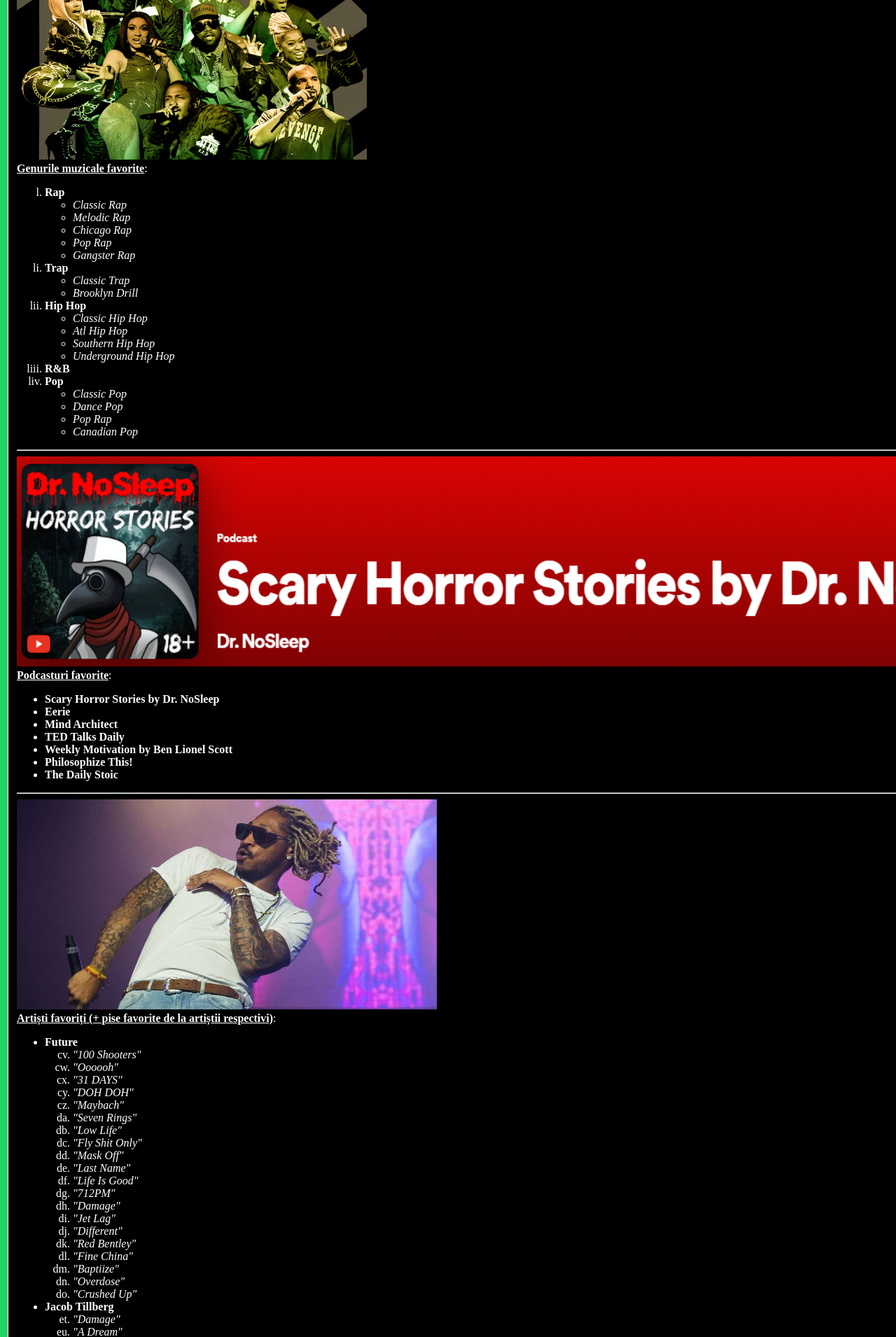
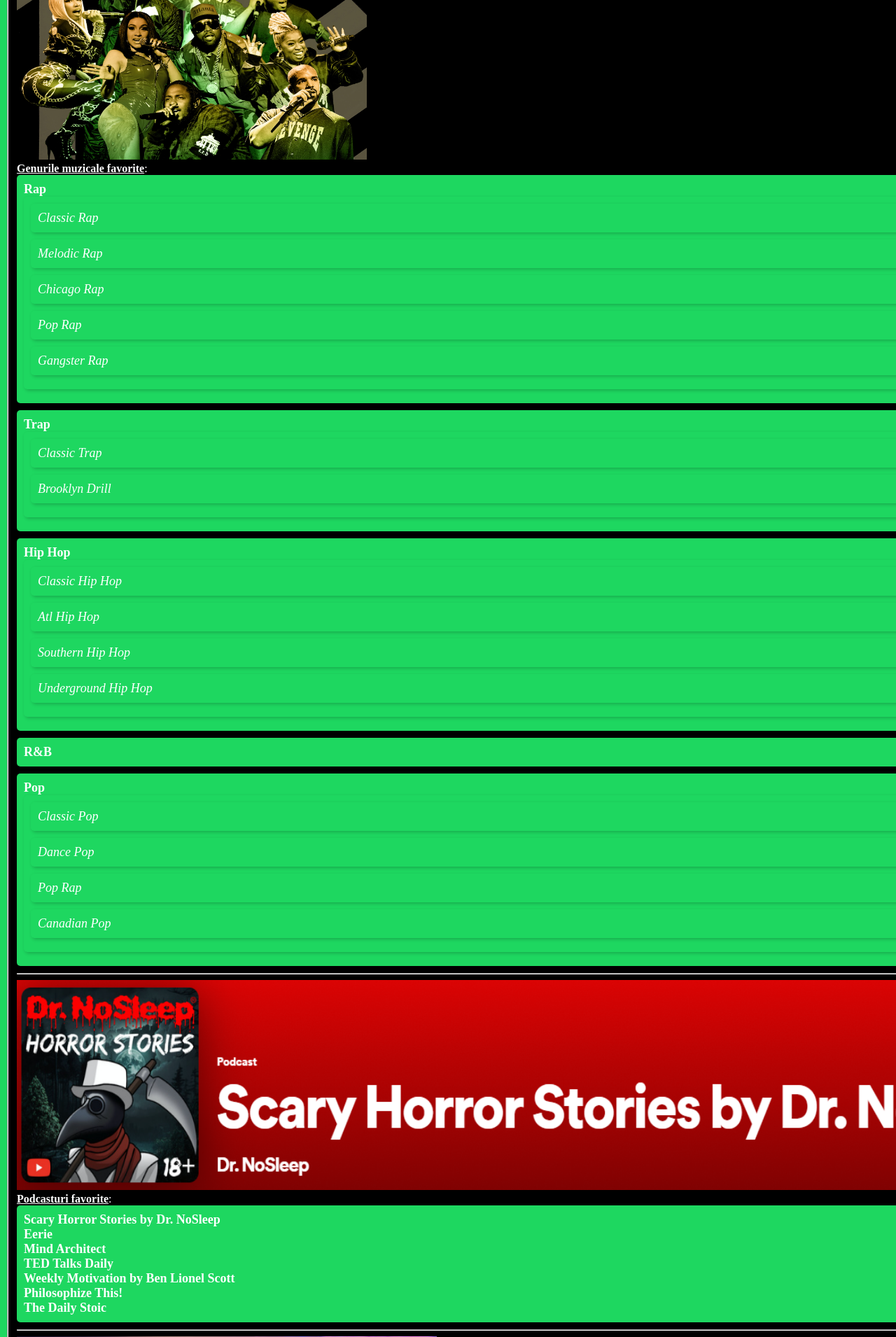
Before and after one commit to Ampersand25/Web-Programming, a PHP site: page / in a window 1280 px wide; the page is wider, and only the part inside the window is pictured. Shown: the part 2872-4782 px from the top of that part at 70% size. Run offline with PHP 8.4, Linux system fonts and the light colour scheme.

Commit message:
Changed the design of the list elements

```diff
--- a/HTML/Lab1HTML5/index.html
+++ b/HTML/Lab1HTML5/index.html
@@ -316,7 +316,7 @@
                 <embed type="image/png" src="./Images/rap.png" width="500" height="300">
                  <br>
                 <span><strong><u>Genurile muzicale favorite</u></strong>:</span>
-                <ol style="list-style-type:lower-roman;" start="50">
+                <ol style="list-style-type:none;" start="50">
                     <li><b>Rap</b>
                         <ul>
                             <li><i>Classic Rap</i></li>
@@ -381,7 +381,7 @@
                 <span><strong><u>Artiști favoriți (+ pise favorite de la artiștii respectivi)</u></strong>:</span>
                 <ul>
                     <li><b>Future</b>
-                        <ol style="list-style-type:lower-alpha;" start="100">
+                        <ol style="list-style-type:none;" start="100">
                             <li><i>"100 Shooters"</i></li>
                             <li><i>"Oooooh"</i></li>
                             <li><i>"31 DAYS"</i></li>
@@ -406,7 +406,7 @@
                     </li>
 
                     <li><b>Jacob Tillberg</b>
-                        <ol style="list-style-type:lower-alpha;" start="150">
+                        <ol style="list-style-type:none;" start="150">
                             <li><i>"Damage"</i></li>
                             <li><i>"A Dream"</i></li>
                             <li><i>"Last Kiss"</i></li>
@@ -420,7 +420,7 @@
                     </li>
 
                     <li><b>Linkin Park</b>
-                        <ol style="list-style-type:lower-alpha;" start="15">
+                        <ol style="list-style-type:none;" start="15">
                             <li><i>"LOST IN THE ECHO"</i></li>
                             <li><i>"Breaking the Habit"</i></li>
                             <li><i>"Papercut"</i></li>
@@ -436,7 +436,7 @@
                     </li>
 
                     <li><b>Post Malone</b>
-                        <ol style="list-style-type:lower-alpha;" start="500">
+                        <ol style="list-style-type:none;" start="500">
                             <li><i>"Congratulations"</i></li>
                             <li><i>"Big Lie"</i></li>
                             <li><i>"I Fall Apart"</i></li>
@@ -452,7 +452,7 @@
                     </li>
 
                     <li><b>Drake</b>
-                        <ol style="list-style-type:lower-alpha;" start="250">
+                        <ol style="list-style-type:none;" start="250">
                             <li><i>"Money In The Grave"</i></li>
                             <li><i>"Girls Want Girls"</i></li>
                             <li><i>"In The Bible"</i></li>
@@ -473,7 +473,7 @@
             <br>
             <div title="Most Listened Playlists By The User" id="cele_mai_ascultate_playlisturi">
                 <span><strong><u>Playlist-uri favorite</u></strong>:</span>
-                <ul style="list-style-type:square;">
+                <ul style="list-style-type:none;">
                     <li><b>Warehouse Party</b></li>
                     <li><b>New Music Weekly | Monstercat</b></li>
                     <li><b>MrSuicideSheep Favourites</b></li>
@@ -493,9 +493,9 @@
             <br>
             <div title="Most Listened Songs By The User" id="cele_mai_ascultate_pise">
                 <span><strong><u>Piese favorite</u></strong>:</span>
-                <ol style="list-style-type:lower-greek;" start="35">
+                <ol style="list-style-type:none;" start="35">
                     <li><b>Not In The Mood (feat. Fivio Foreign & Kay Flock)</b>
-                        <ol style="list-style-type:lower-latin;" start="750">
+                        <ol style="list-style-type:none;" start="750">
                             <li><i>Lil Tjay</i></li>
                             <li><i>Fivio Foreign</i></li>
                             <li><i>Kay Flock</i></li>
@@ -503,21 +503,21 @@
                     </li>
 
                     <li><b>Can't Go (feat. Ty Dolla $ign)</b>
-                        <ol style="list-style-type:lower-latin;" start="175">
+                        <ol style="list-style-type:none;" start="175">
                             <li><i>UnoTheActivist</i></li>
                             <li><i>Ty Dolla $ign</i></li>
                         </ol>
                     </li>
 
                     <li><b>Ambition</b>
-                        <ol style="list-style-type:lower-latin;" start="235">
+                        <ol style="list-style-type:none;" start="235">
                             <li><i>Fivio Foreign</i></li>
                             <li><i>Lil Tjay</i></li>
                         </ol>
                     </li>
 
                     <li><b>Jet Lag (feat. Young Scooter)</b>
-                        <ol style="list-style-type:lower-latin;" start="65">
+                        <ol style="list-style-type:none;" start="65">
                             <li><i>Future</i></li>
                             <li><i>Juice WRLD</i></li>
                             <li><i>Young Scooter</i></li>
@@ -525,7 +525,7 @@
                     </li>
 
                     <li><b>Frostbite (Remix) (feat. Offset & Rich The Kid)</b>
-                        <ol style="list-style-type:lower-latin;" start="35">
+                        <ol style="list-style-type:none;" start="35">
                             <li><i>Preme</i></li>
                             <li><i>Offset</i></li>
                             <li><i>Rich The Kid</i></li>
@@ -533,13 +533,13 @@
                     </li>
 
                     <li><b>Gangstas</b>
-                        <ol style="list-style-type:lower-latin;" start="90">
+                        <ol style="list-style-type:none;" start="90">
                             <li><i>Pop Smoke</i></li>
                         </ol>
                     </li>
 
                     <li><b>Froze Up (feat. SOB X RBE)</b>
-                        <ol style="list-style-type:lower-latin;" start="5">
+                        <ol style="list-style-type:none;" start="5">
                             <li><i>Berner</i></li>
                             <li><i>Mozzy</i></li>
                             <li><i>SOB X RBE</i></li>
@@ -547,21 +547,21 @@
                     </li>
 
                     <li><b>Can't Let The World In</b>
-                        <ol style="list-style-type:lower-latin;" start="40">
+                        <ol style="list-style-type:none;" start="40">
                             <li><i>Rich The Kid</i></li>
                             <li><i>YoungBoy Never Broke Again</i></li>
                         </ol>
                     </li>
 
                     <li><b>Enjoy Yourself (feat. Karol G)</b>
-                        <ol style="list-style-type:lower-latin;" start="120">
+                        <ol style="list-style-type:none;" start="120">
                             <li><i>Pop Smoke</i></li>
                             <li><i>KAROL G</i></li>
                         </ol>
                     </li>
 
                     <li><b>Ayy (feat. YG & Logic)</b>
-                        <ol style="list-style-type:lower-latin;" start="60">
+                        <ol style="list-style-type:none;" start="60">
                             <li><i>Berner</i></li>
                             <li><i>Mozzy</i></li>
                             <li><i>YG</i></li>
@@ -570,7 +570,7 @@
                     </li>
 
                     <li><b>I Won</b>
-                        <ol style="list-style-type:lower-latin;" start="95">
+                        <ol style="list-style-type:none;" start="95">
                             <li><i>Ty Dolla $ign</i></li>
                             <li><i>Jack Harlow</i></li>
                             <li><i>24kGoldn</i></li>
@@ -578,14 +578,14 @@
                     </li>
 
                     <li><b>Mannequin (feat. Lil Tjay)</b>
-                        <ol style="list-style-type:lower-latin;" start="30">
+                        <ol style="list-style-type:none;" start="30">
                             <li><i>Pop Smoke</i></li>
                             <li><i>Lil Tjay</i></li>
                         </ol>
                     </li>
 
                     <li><b>Stay Down (with 6LACK & Young Thug)</b>
-                        <ol style="list-style-type:lower-latin;" start="155">
+                        <ol style="list-style-type:none;" start="155">
                             <li><i>Lil Durk</i></li>
                             <li><i>6LACK</i></li>
                             <li><i>Young Thug</i></li>
@@ -593,7 +593,7 @@
                     </li>
 
                     <li><b>The Woo (feat. 50 Cent & Roddy Ricch)</b>
-                        <ol style="list-style-type:lower-latin;" start="65">
+                        <ol style="list-style-type:none;" start="65">
                             <li><i>Pop Smoke</i></li>
                             <li><i>50 Cent</i></li>
                             <li><i>Roddy Ricch</i></li>
@@ -601,7 +601,7 @@
                     </li>
 
                     <li><b>Lane Switcha (feat. A$AP Rocky, Juicy J & Project Pat)</b>
-                        <ol style="list-style-type:lower-latin;" start="255">
+                        <ol style="list-style-type:none;" start="255">
                             <li><i>Skepta</i></li>
                             <li><i>Pop Smoke</i></li>
                             <li><i>A$AP Rocky</i></li>
--- a/HTML/Lab1HTML5/style.css
+++ b/HTML/Lab1HTML5/style.css
@@ -109,3 +109,19 @@
 th, td {
     border: 1px solid #1ed760;
 }
+
+ul, ol {
+    list-style: none;
+    padding: 0;
+    margin: 0;
+}
+
+ul, ol li {
+    background-color: #1ed760;
+    border-radius: 5px;
+    margin-bottom: 10px;
+    padding: 10px;
+    font-size: 18px;
+    color: white;
+    box-shadow: 2px 2px 5px rgba(0,0,0,0.2);
+}
```
